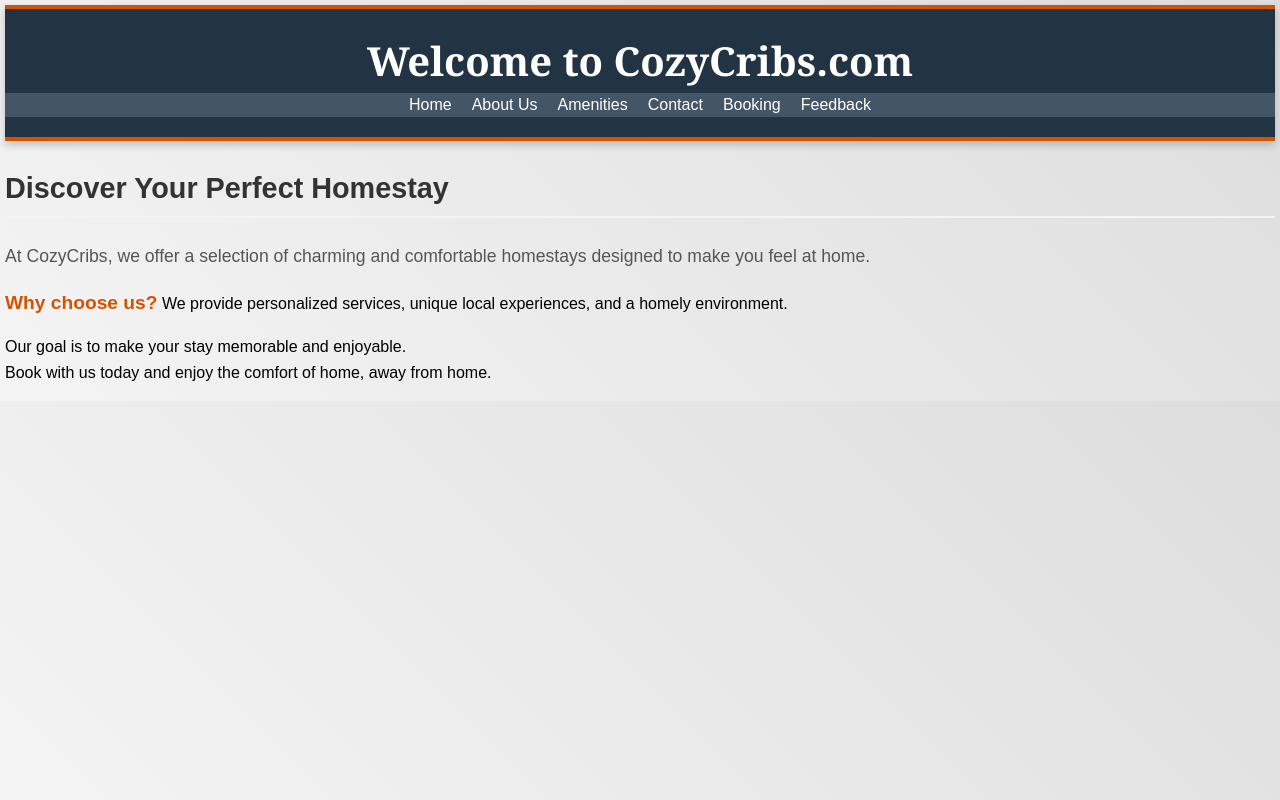
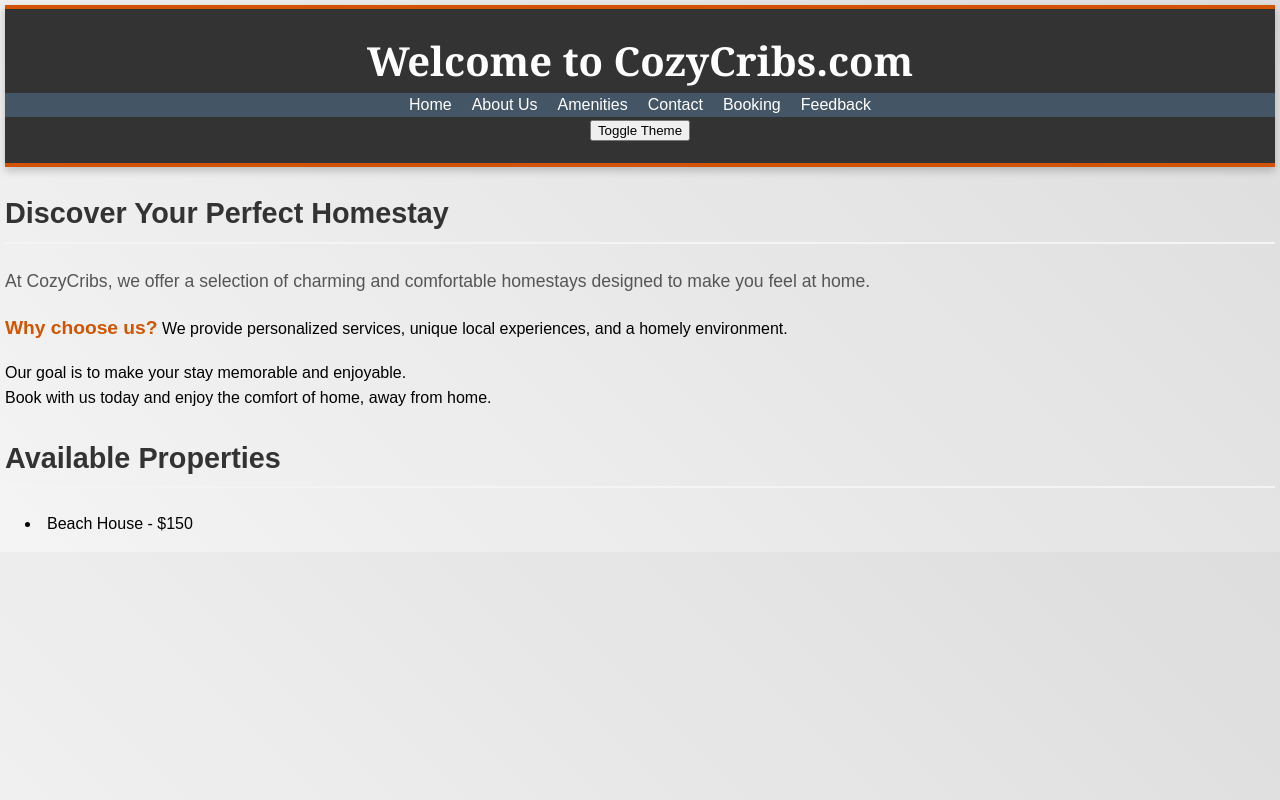
Before and after one commit to AryavartChandel/CozyCribs, a React (Create React App) app in the folder cozycribs/: page / in a window 1280 px wide. Built offline with nearby package versions, Linux system fonts and the light colour scheme.

Commit message:
Updated hooks and themes

```diff
--- /dev/null
+++ b/cozycribs/public/info.json
@@ -0,0 +1,5 @@
+{
+    "companyName": "CozyCribs",
+    "description": "CozyCribs is dedicated to providing the best homestay experiences. Our properties are handpicked and maintained to the highest standards.",
+    "story": "Our story began with a simple idea: to create a platform where guests can easily find and book homestays that offer authentic local experiences and comfortable accommodations."
+  }
--- a/cozycribs/src/App.js
+++ b/cozycribs/src/App.js
@@ -1,5 +1,6 @@
 import React from 'react';
-import { Route, Routes } from 'react-router-dom';
+import { BrowserRouter as Router, Routes, Route } from 'react-router-dom';
+import { ThemeProvider } from './context/ThemeContext'; // Import your ThemeProvider
 import Header from './components/Header';
 import Home from './components/Home';
 import About from './components/About';
@@ -8,9 +9,12 @@ import Contact from './components/Contact';
 import BookingForm from './components/BookingForm';
 import FeedbackForm from './components/FeedbackForm';
 
+const theme = { color: 'light' }; // Example theme
+
 const App = () => {
     return (
-        <div>
+        <ThemeProvider theme={theme}>
+        <Router>
             <Header />
             <Routes>
                 <Route path="/" element={<Home />} />
@@ -20,8 +24,9 @@ const App = () => {
                 <Route path="/booking" element={<BookingForm />} />
                 <Route path="/feedback" element={<FeedbackForm />} />
             </Routes>
-        </div>
-    );
+            </Router>
+    </ThemeProvider>
+  );
 };
 
 export default App;
--- a/cozycribs/src/components/About.js
+++ b/cozycribs/src/components/About.js
@@ -1,12 +1,24 @@
 import React from 'react';
 import '../styles.css';
+import useFetch from '../hooks/useFetch'; // Import custom hook
 
 const About = () => {
+    // Fetch the data inside the component
+    const { data, loading, error } = useFetch('/info.json'); // Mock data or actual API
+
+    if (loading) return <div>Loading...</div>;
+    if (error) return <div>Error: {error.message}</div>;
+
     return (
         <section id="about">
             <h2>About Us</h2>
-            <p>CozyCribs is dedicated to providing the best homestay experiences. Our properties are handpicked and maintained to the highest standards.</p>
-            <p>Our story began with a simple idea: to create a platform where guests can easily find and book homestays that offer <em>authentic local experiences</em> and <em>comfortable accommodations</em>.</p>
+            {/* Conditionally render the fetched data */}
+            {data && (
+                <>
+                    <p>{data.description}</p>
+                    <p>{data.story}</p>
+                </>
+            )}
         </section>
     );
 };
--- a/cozycribs/src/components/Header.js
+++ b/cozycribs/src/components/Header.js
@@ -1,9 +1,13 @@
 import React from 'react';
 import '../styles.css';
 import { Link } from 'react-router-dom';
+import { useTheme } from '../context/ThemeContext'; // Import useTheme
 
-const Header = () => (
-    <header>
+const Header = () => {
+    const { theme, toggleTheme } = useTheme(); // Get theme and toggle function
+
+    return (
+    <header style={{ backgroundColor: theme.color === 'light' ? '#fff' : '#333' }}>
         <h1>Welcome to CozyCribs.com</h1>
         <nav>
             <ul>
@@ -15,7 +19,8 @@ const Header = () => (
                 <li><Link to="/feedback">Feedback</Link></li> {/* New link */}
             </ul>
         </nav>
+        <button onClick={toggleTheme}>Toggle Theme</button>
     </header>
 );
-
+};
 export default Header;
--- a/cozycribs/src/components/Home.js
+++ b/cozycribs/src/components/Home.js
@@ -1,14 +1,37 @@
-import React from 'react';
+import React, { useMemo } from 'react';
+import { useTheme } from '../context/ThemeContext'; // Import useTheme
 import '../styles.css';
 
+const properties = [
+    { id: 1, name: 'Cozy Cottage', price: 100 },
+    { id: 2, name: 'Beach House', price: 150 },
+    { id: 3, name: 'Mountain Cabin', price: 120 },
+];
+
+
 const Home = () => {
+    const { theme } = useTheme();
+
+    const expensiveFilter = useMemo(() => {
+        return properties.filter(property => property.price > 120);
+    }, []); // Only calculate once
+
     return (
         <section id="home">
             <h2>Discover Your Perfect Homestay</h2>
             <p className="intro">At CozyCribs, we offer a selection of charming and comfortable homestays designed to make you feel at home.</p>
             <p><span className="highlight">Why choose us?</span> We provide personalized services, unique local experiences, and a homely environment.</p>
             <p>Our goal is to make your stay memorable and enjoyable. <br /> Book with us today and enjoy the comfort of home, away from home.</p>
+            <div className={theme}>
+            <h2>Available Properties</h2>
+            <ul>
+                {expensiveFilter.map(property => (
+                    <li key={property.id}>{property.name} - ${property.price}</li>
+                ))}
+            </ul>
+        </div>
         </section>
+
     );
 };
 
--- /dev/null
+++ b/cozycribs/src/context/ThemeContext.js
@@ -0,0 +1,21 @@
+import { createContext, useContext, useState } from 'react';
+
+const ThemeContext = createContext();
+
+export const ThemeProvider = ({ children }) => {
+    const [theme, setTheme] = useState('light'); // default theme
+
+    const toggleTheme = () => {
+        setTheme((prevTheme) => (prevTheme === 'light' ? 'dark' : 'light'));
+    };
+
+    return (
+        <ThemeContext.Provider value={{ theme, toggleTheme }}>
+            {children}
+        </ThemeContext.Provider>
+    );
+};
+
+export const useTheme = () => {
+    return useContext(ThemeContext);
+};
--- /dev/null
+++ b/cozycribs/src/hooks/useFetch.js
@@ -0,0 +1,30 @@
+import { useState, useEffect } from 'react';
+
+const useFetch = (url) => {
+    const [data, setData] = useState(null);
+    const [loading, setLoading] = useState(true);
+    const [error, setError] = useState(null);
+
+    useEffect(() => {
+        const fetchData = async () => {
+            try {
+                const response = await fetch(url);
+                if (!response.ok) {
+                    throw new Error('Failed to fetch');
+                }
+                const result = await response.json();
+                setData(result);
+            } catch (err) {
+                setError(err);
+            } finally {
+                setLoading(false);
+            }
+        };
+
+        fetchData();
+    }, [url]);
+
+    return { data, loading, error };
+};
+
+export default useFetch;
--- a/cozycribs/src/index.js
+++ b/cozycribs/src/index.js
@@ -1,14 +1,8 @@
 import React from 'react';
-import ReactDOM from 'react-dom';
 import './styles.css'; // Import global styles
-import App from './App'; // Import App component
 import { BrowserRouter } from 'react-router-dom'; // Import BrowserRouter
-
-ReactDOM.render(
-    <React.StrictMode>
-        <BrowserRouter>
-            <App />
-        </BrowserRouter>
-    </React.StrictMode>,
-    document.getElementById('root')
-);
+import { ThemeProvider } from './context/ThemeContext'; // Import ThemeProvider
+import { createRoot } from 'react-dom/client';
+import App from './App';
+const root = createRoot(document.getElementById('root'));
+root.render(<App />);
```
